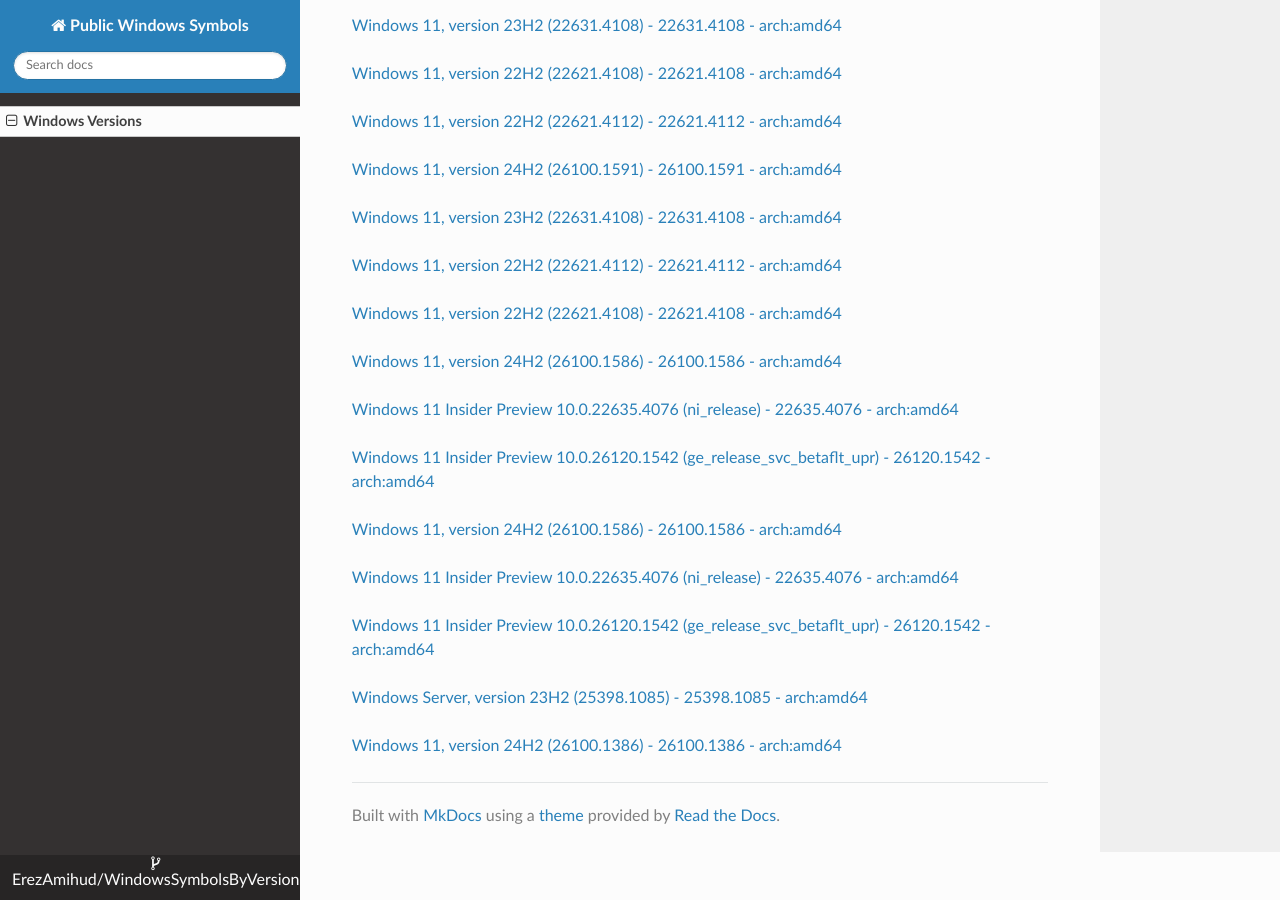
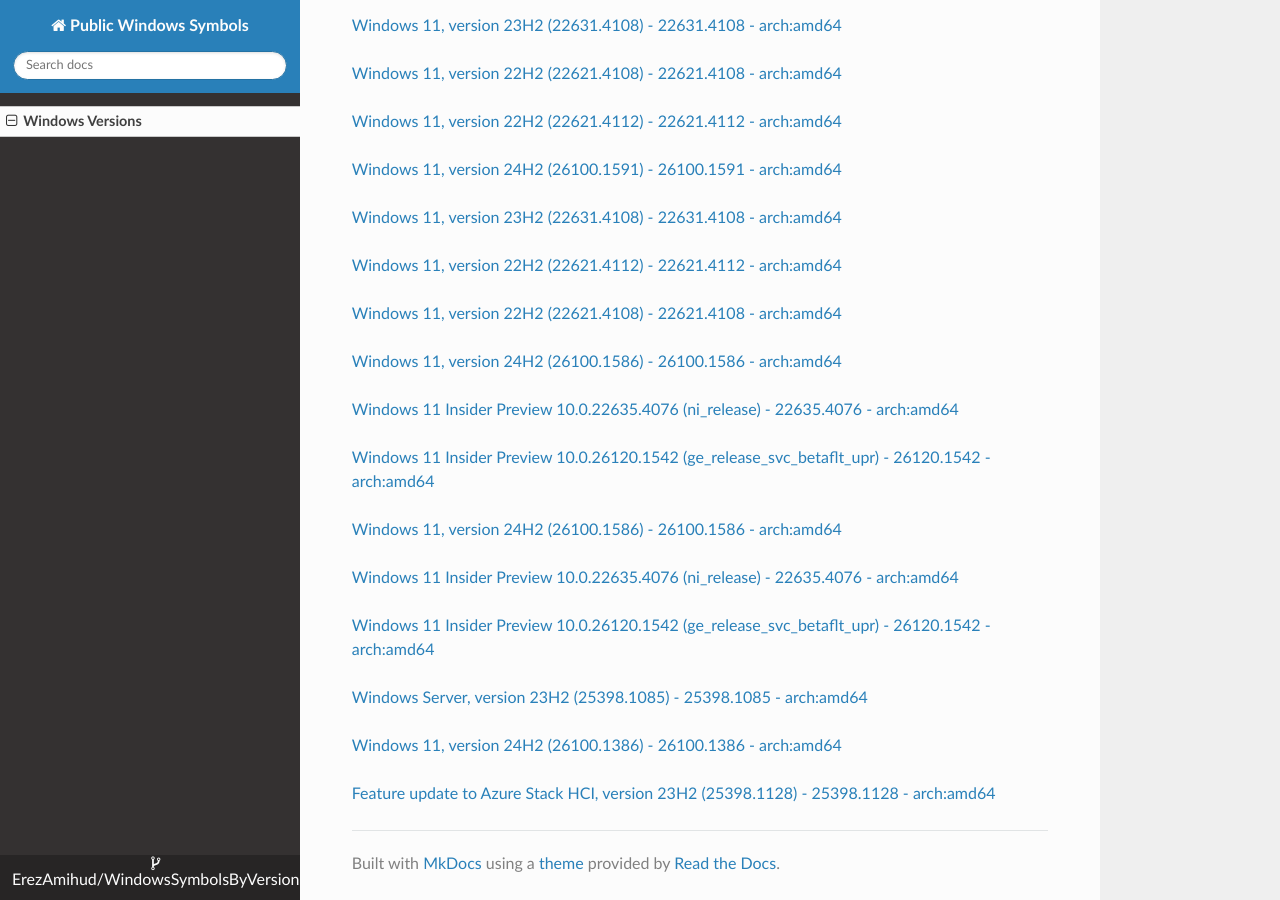
Before and after one commit to ErezAmihud/WindowsSymbolsByVersion, an MkDocs documentation site: the page built from docs/index.md, in a window 1280 px wide and 900 px high, scrolled down 5597 px. Built offline with MkDocs 1.6.1, drawn with Linux system fonts in a browser that asks for light colours; nearby versions of some CDN libraries.

Commit message:
Automated commit, add manifest for 8a883ae4-4260-4972-b8ec-17b0f311acdc

```diff
--- a/docs/index.md
+++ b/docs/index.md
@@ -280,3 +280,6 @@
 
 
 [Windows 11, version 24H2 (26100.1386) - 26100.1386 - arch:amd64](https://github.com/ErezAmihud/WindowsSymbolsByVersion/blob/main/manifests/02d7c564-5dfb-4de7-a094-d8d3d739022f.manifest)
+
+
+[Feature update to Azure Stack HCI, version 23H2 (25398.1128) - 25398.1128 - arch:amd64](https://github.com/ErezAmihud/WindowsSymbolsByVersion/blob/main/manifests/8a883ae4-4260-4972-b8ec-17b0f311acdc.manifest)
```
Also changed, not shown: process_builds.json (+1 -1 lines), 1 other file.
